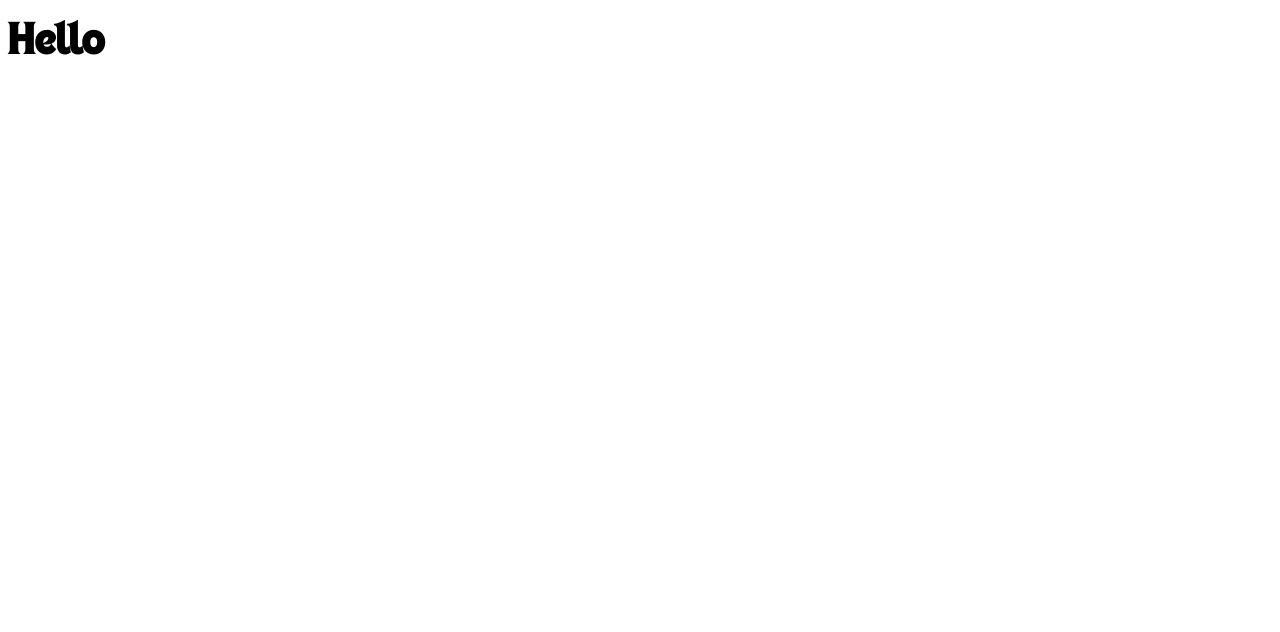
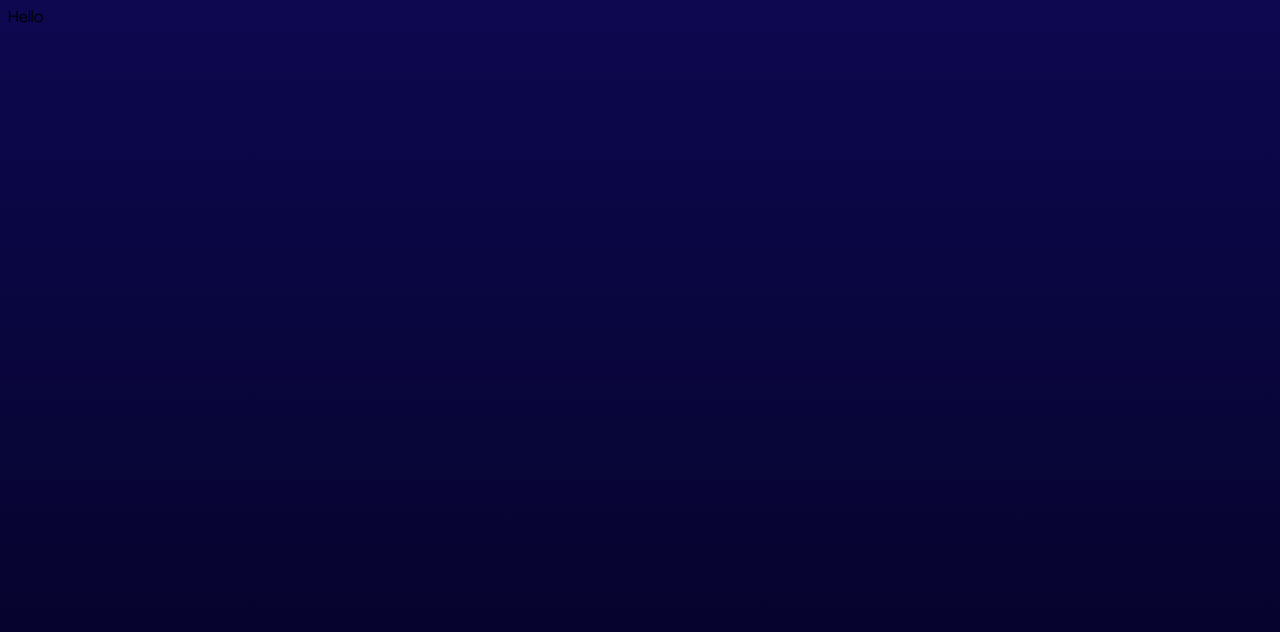
Before and after one commit to aws-ust/aws-recruitment, a Next.js app: page / in a window 1280 px wide. Shown: the top 632 px of the page. Built offline with nearby package versions, Linux system fonts and the light colour scheme.

Commit message:
feat: added colors

```diff
--- a/src/app/page.module.scss
+++ b/src/app/page.module.scss
@@ -0,0 +1,19 @@
+:root {
+  --purple-100: #c595cb;
+  --purple-300: #5b3d9f;
+  --purple-600: #0d0850;
+  --purple-900: #040224;
+  --white: #fff;
+}
+
+@mixin glowing-text {
+  -webkit-box-shadow: 0px 0px 105px 45px rgba(206, 107, 255, 0.9);
+  -moz-box-shadow: 0px 0px 105px 45px rgba(206, 107, 255, 0.9);
+  box-shadow: 0px 0px 105px 45px rgba(206, 107, 255, 0.9);
+  color: var(--white);
+}
+
+body {
+  height: 100vh;
+  background: linear-gradient(180deg, var(--purple-600), var(--purple-900));
+}
--- a/src/app/page.tsx
+++ b/src/app/page.tsx
@@ -1,3 +1,5 @@
+import styles from "./page.module.scss";
+
 export default function Home() {
-  return <h1>Hello</h1>;
+  return <div className={styles.red}>Hello</div>;
 }
```
